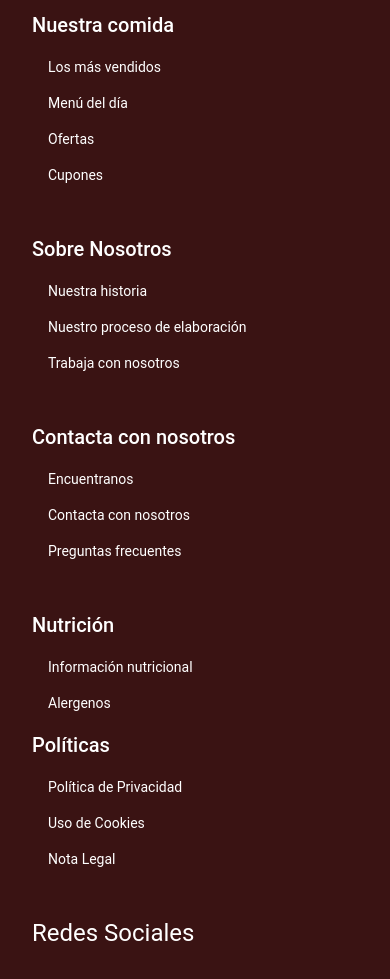
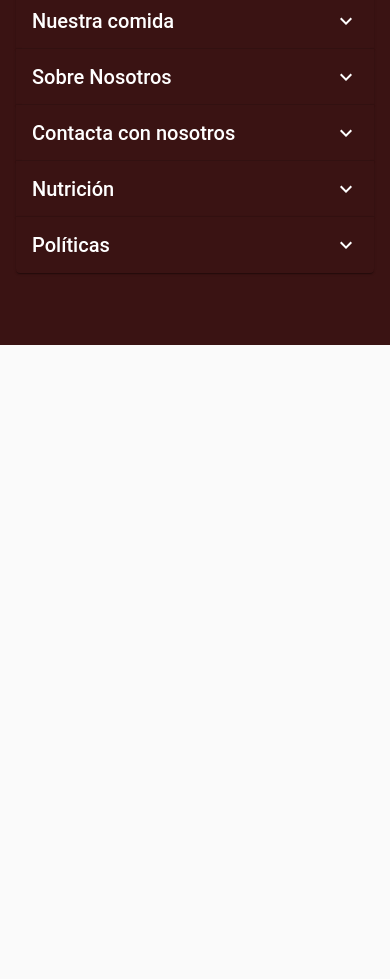
Before and after one commit to p3javier/kfs-app, a React (Vite) app: page / in a window 390 px wide. Shown: the part 2740-3719 px from the top of the page. After the commit the page ends 3085 px from the top, so only its background shows below. Built offline with nearby package versions, Linux system fonts and the light colour scheme.

Commit message:
mobile footer added

```diff
--- a/src/features/Footer/Footer.tsx
+++ b/src/features/Footer/Footer.tsx
@@ -1,10 +1,9 @@
 import React from "react";
 import Grid from "@material-ui/core/Grid";
-import Typography from "@material-ui/core/Typography";
-import List from "@material-ui/core/List";
-import ListItem from "@material-ui/core/ListItem";
-import ListItemText from "@material-ui/core/ListItemText";
 import { makeStyles, createStyles, Theme } from "@material-ui/core/styles";
+import FooterDesktop from "./FooterDesktop";
+import FooterMobile from "./FooterMobile";
+import Hidden from "@material-ui/core/Hidden";
 
 const useStyles = makeStyles((theme: Theme) =>
   createStyles({
@@ -12,13 +11,9 @@ const useStyles = makeStyles((theme: Theme) =>
       backgroundColor: "#3a1313",
       color: "#fff",
       minHeight: 400,
-      fontFamily: "Roboto !important",
     },
     content: {
       padding: "3rem  2rem",
-    },
-    text: {
-      fontFamily: "Roboto",
     },
   })
 );
@@ -28,80 +23,12 @@ export default function Footer() {
   return (
     <footer className={classes.footer}>
       <Grid container spacing={4} className={classes.content}>
-        <Grid item xs={12} sm={2}>
-          <Typography variant="h6" className={classes.text}>
-            Nuestra comida
-          </Typography>
-          <List dense className={classes.text}>
-            <ListItem>
-              <ListItemText>Los más vendidos</ListItemText>
-            </ListItem>
-            <ListItem>
-              <ListItemText>Menú del día</ListItemText>
-            </ListItem>
-            <ListItem>
-              <ListItemText>Ofertas</ListItemText>
-            </ListItem>
-            <ListItem>
-              <ListItemText>Cupones</ListItemText>
-            </ListItem>
-          </List>
-        </Grid>
-        <Grid item xs={12} sm={2}>
-          <Typography variant="h6">Sobre Nosotros</Typography>
-          <List dense>
-            <ListItem>
-              <ListItemText>Nuestra historia</ListItemText>
-            </ListItem>
-            <ListItem>
-              <ListItemText>Nuestro proceso de elaboración</ListItemText>
-            </ListItem>
-            <ListItem>
-              <ListItemText>Trabaja con nosotros</ListItemText>
-            </ListItem>
-          </List>
-        </Grid>
-        <Grid item xs={12} sm={2}>
-          <Typography variant="h6">Contacta con nosotros</Typography>
-          <List dense>
-            <ListItem>
-              <ListItemText>Encuentranos</ListItemText>
-            </ListItem>
-            <ListItem>
-              <ListItemText>Contacta con nosotros</ListItemText>
-            </ListItem>
-            <ListItem>
-              <ListItemText>Preguntas frecuentes</ListItemText>
-            </ListItem>
-          </List>
-        </Grid>
-
-        <Grid item xs={12} sm={2}>
-          <Typography variant="h6">Nutrición</Typography>
-          <List dense>
-            <ListItem>
-              <ListItemText>Información nutricional</ListItemText>
-            </ListItem>
-            <ListItem>
-              <ListItemText>Alergenos</ListItemText>
-            </ListItem>
-          </List>
-          <Typography variant="h6">Políticas</Typography>
-          <List dense>
-            <ListItem>
-              <ListItemText>Política de Privacidad</ListItemText>
-            </ListItem>
-            <ListItem>
-              <ListItemText>Uso de Cookies</ListItemText>
-            </ListItem>
-            <ListItem>
-              <ListItemText>Nota Legal</ListItemText>
-            </ListItem>
-          </List>
-        </Grid>
-        <Grid item xs={12} sm={2}>
-          <Typography variant="h5">Redes Sociales</Typography>
-        </Grid>
+        <Hidden smDown>
+          <FooterDesktop />
+        </Hidden>
+        <Hidden smUp>
+          <FooterMobile />
+        </Hidden>
       </Grid>
     </footer>
   );
--- /dev/null
+++ b/src/features/Footer/FooterDesktop.tsx
@@ -0,0 +1,85 @@
+import React from "react";
+import Grid from "@material-ui/core/Grid";
+import Typography from "@material-ui/core/Typography";
+import List from "@material-ui/core/List";
+import ListItem from "@material-ui/core/ListItem";
+import ListItemText from "@material-ui/core/ListItemText";
+
+export default function FooterDesktop() {
+  return (
+    <>
+      <Grid item xs={12} sm={2}>
+        <Typography variant="h6">Nuestra comida</Typography>
+        <List dense>
+          <ListItem>
+            <ListItemText>Los más vendidos</ListItemText>
+          </ListItem>
+          <ListItem>
+            <ListItemText>Menú del día</ListItemText>
+          </ListItem>
+          <ListItem>
+            <ListItemText>Ofertas</ListItemText>
+          </ListItem>
+          <ListItem>
+            <ListItemText>Cupones</ListItemText>
+          </ListItem>
+        </List>
+      </Grid>
+      <Grid item xs={12} sm={2}>
+        <Typography variant="h6">Sobre Nosotros</Typography>
+        <List dense>
+          <ListItem>
+            <ListItemText>Nuestra historia</ListItemText>
+          </ListItem>
+          <ListItem>
+            <ListItemText>Nuestro proceso de elaboración</ListItemText>
+          </ListItem>
+          <ListItem>
+            <ListItemText>Trabaja con nosotros</ListItemText>
+          </ListItem>
+        </List>
+      </Grid>
+      <Grid item xs={12} sm={2}>
+        <Typography variant="h6">Contacta con nosotros</Typography>
+        <List dense>
+          <ListItem>
+            <ListItemText>Encuentranos</ListItemText>
+          </ListItem>
+          <ListItem>
+            <ListItemText>Contacta con nosotros</ListItemText>
+          </ListItem>
+          <ListItem>
+            <ListItemText>Preguntas frecuentes</ListItemText>
+          </ListItem>
+        </List>
+      </Grid>
+
+      <Grid item xs={12} sm={2}>
+        <Typography variant="h6">Nutrición</Typography>
+        <List dense>
+          <ListItem>
+            <ListItemText>Información nutricional</ListItemText>
+          </ListItem>
+          <ListItem>
+            <ListItemText>Alergenos</ListItemText>
+          </ListItem>
+        </List>
+        <Typography variant="h6">Políticas</Typography>
+        <List dense>
+          <ListItem>
+            <ListItemText>Política de Privacidad</ListItemText>
+          </ListItem>
+          <ListItem>
+            <ListItemText>Uso de Cookies</ListItemText>
+          </ListItem>
+          <ListItem>
+            <ListItemText>Nota Legal</ListItemText>
+          </ListItem>
+        </List>
+      </Grid>
+      <Grid item xs={12} sm={2}>
+        <Typography variant="h5">Redes Sociales</Typography>
+      </Grid>
+    </>
+  );
+}
--- /dev/null
+++ b/src/features/Footer/FooterMobile.tsx
@@ -0,0 +1,143 @@
+import React from "react";
+import { Theme, createStyles, makeStyles } from "@material-ui/core/styles";
+import Accordion from "@material-ui/core/Accordion";
+import AccordionSummary from "@material-ui/core/AccordionSummary";
+import AccordionDetails from "@material-ui/core/AccordionDetails";
+import Typography from "@material-ui/core/Typography";
+import ExpandMoreIcon from "@material-ui/icons/ExpandMore";
+import List from "@material-ui/core/List";
+import ListItem from "@material-ui/core/ListItem";
+import ListItemText from "@material-ui/core/ListItemText";
+
+const useStyles = makeStyles((theme: Theme) =>
+  createStyles({
+    root: {
+      width: "100%",
+      backgroundColor: "#3a1313",
+      color: "#fff",
+    },
+    heading: {
+      fontSize: theme.typography.pxToRem(15),
+      fontWeight: theme.typography.fontWeightRegular,
+    },
+    accordion: {
+      backgroundColor: "#3a1313",
+      color: "#fff",
+    },
+  })
+);
+
+export default function FooterMobile() {
+  const classes = useStyles();
+  return (
+    <div className={classes.root}>
+      <Accordion className={classes.accordion}>
+        <AccordionSummary
+          expandIcon={<ExpandMoreIcon htmlColor="#fff" />}
+          aria-controls="panel1a-content"
+          id="panel1a-header"
+        >
+          <Typography variant="h6">Nuestra comida</Typography>
+        </AccordionSummary>
+        <AccordionDetails>
+          <List dense>
+            <ListItem>
+              <ListItemText>Los más vendidos</ListItemText>
+            </ListItem>
+            <ListItem>
+              <ListItemText>Menú del día</ListItemText>
+            </ListItem>
+            <ListItem>
+              <ListItemText>Ofertas</ListItemText>
+            </ListItem>
+            <ListItem>
+              <ListItemText>Cupones</ListItemText>
+            </ListItem>
+          </List>
+        </AccordionDetails>
+      </Accordion>
+      <Accordion className={classes.accordion}>
+        <AccordionSummary
+          expandIcon={<ExpandMoreIcon htmlColor="#fff" />}
+          aria-controls="panel2-content"
+          id="panel2-header"
+        >
+          <Typography variant="h6">Sobre Nosotros</Typography>
+        </AccordionSummary>
+        <AccordionDetails>
+          <List dense>
+            <ListItem>
+              <ListItemText>Nuestra historia</ListItemText>
+            </ListItem>
+            <ListItem>
+              <ListItemText>Nuestro proceso de elaboración</ListItemText>
+            </ListItem>
+            <ListItem>
+              <ListItemText>Trabaja con nosotros</ListItemText>
+            </ListItem>
+          </List>
+        </AccordionDetails>
+      </Accordion>
+      <Accordion className={classes.accordion}>
+        <AccordionSummary
+          expandIcon={<ExpandMoreIcon htmlColor="#fff" />}
+          aria-controls="panel3-content"
+          id="panel3-header"
+        >
+          <Typography variant="h6">Contacta con nosotros</Typography>
+        </AccordionSummary>
+        <AccordionDetails>
+          <List dense>
+            <ListItem>
+              <ListItemText>Encuentranos</ListItemText>
+            </ListItem>
+            <ListItem>
+              <ListItemText>Contacta con nosotros</ListItemText>
+            </ListItem>
+            <ListItem>
+              <ListItemText>Preguntas frecuentes</ListItemText>
+            </ListItem>
+          </List>
+        </AccordionDetails>
+      </Accordion>
+      <Accordion className={classes.accordion}>
+        <AccordionSummary
+          expandIcon={<ExpandMoreIcon htmlColor="#fff" />}
+          aria-controls="panel4-content"
+          id="panel4-header"
+        >
+          <Typography variant="h6">Nutrición</Typography>
+        </AccordionSummary>
+        <AccordionDetails>
+          <List dense>
+            <ListItem>
+              <ListItemText>Información nutricional</ListItemText>
+            </ListItem>
+            <ListItem>
+              <ListItemText>Alergenos</ListItemText>
+            </ListItem>
+          </List>
+        </AccordionDetails>
+      </Accordion>
+      <Accordion className={classes.accordion}>
+        <AccordionSummary
+          expandIcon={<ExpandMoreIcon htmlColor="#fff" />}
+          aria-controls="panel4-content"
+          id="panel4-header"
+        >
+          <Typography variant="h6">Políticas</Typography>
+        </AccordionSummary>
+        <AccordionDetails>
+          <List dense>
+            <ListItem>
+              <ListItemText>Información nutricional</ListItemText>
+            </ListItem>
+            <ListItem>
+              <ListItemText>Alergenos</ListItemText>
+            </ListItem>
+          </List>
+        </AccordionDetails>
+      </Accordion>
+    </div>
+  );
+}
```
